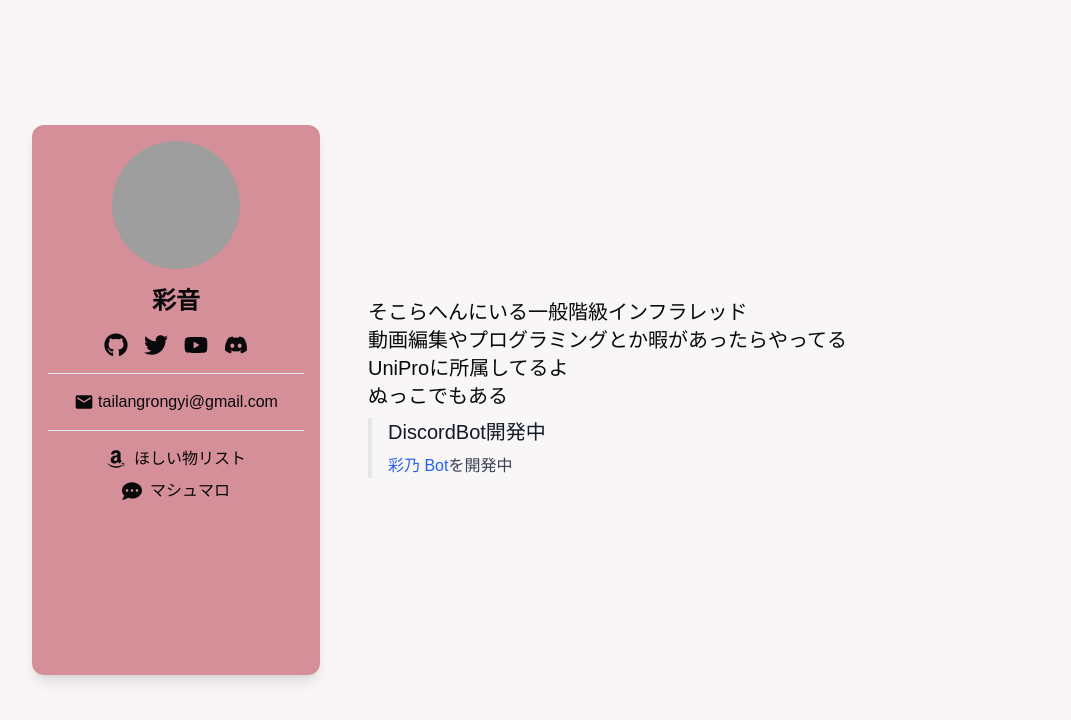
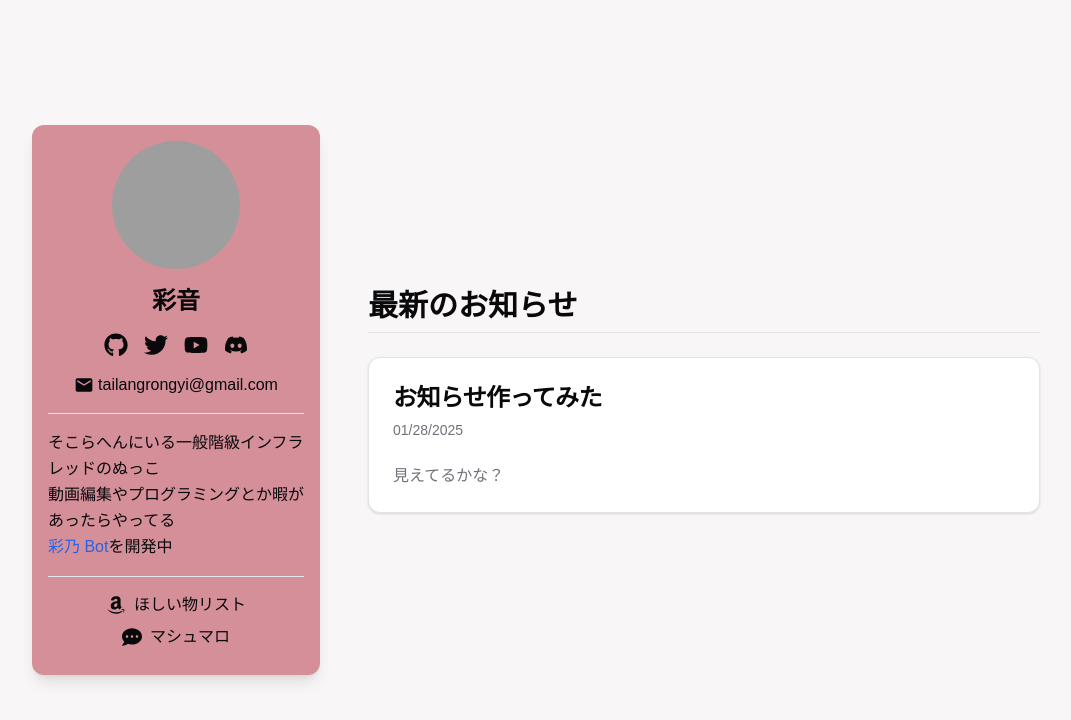
Before and after one commit to ayane0857/ayane-official-site, a Next.js app: page / in a window 1280 px wide. Shown: the top 720 px of the page, without its empty margins (0-1071 px from the left). Built offline with nearby package versions, Linux system fonts and the light colour scheme; grey boxes are pictures that could not be loaded; a web font is replaced by a local one.

Commit message:
create news

```diff
--- /dev/null
+++ b/app/news/1/page.tsx
@@ -0,0 +1,24 @@
+import Link from "next/link";
+
+export default function Home() {
+  return (
+    <div className="min-h-screen bg-background">
+      <header className="border-b">
+        <div className="container mx-auto px-4 py-4 flex justify-between items-center">
+          <Link href="/" className="text-primary hover:underline">
+            /home/1
+          </Link>
+          <h1 className="text-2xl font-bold text-center flex-grow">
+            お知らせ作ってみた
+          </h1>
+          <div className="text-sm text-muted-foreground">01/28/2025</div>
+        </div>
+      </header>
+      <main className="container mx-auto px-4 py-8">
+        <article className="prose dark:prose-invert mx-auto">
+          <p>いえーいみってる～？</p>
+        </article>
+      </main>
+    </div>
+  );
+}
--- /dev/null
+++ b/app/news/page.tsx
@@ -0,0 +1,10 @@
+import React from "react";
+export default function Home() {
+  return (
+    <p>
+      何もないよ、作るのだるいもん。
+      <br />
+      サボりだって？あ？ちょっとこっちこようか
+    </p>
+  );
+}
--- a/app/page.tsx
+++ b/app/page.tsx
@@ -1,6 +1,7 @@
 import React from "react";
 import Image from "next/image";
-import { Card } from "@/components/ui/card";
+import { Card, CardContent, CardHeader, CardTitle } from "@/components/ui/card";
+import Link from "next/link";
 import {
   FaGithub,
   FaTwitter,
@@ -10,7 +11,21 @@ import {
   FaCommentDots,
 } from "react-icons/fa";
 import { MdEmail } from "react-icons/md";
+interface NewsItem {
+  title: string;
+  date: string;
+  link: string;
+  description: string;
+}
 
+const newsItems: NewsItem[] = [
+  {
+    title: "お知らせ作ってみた",
+    date: "01/28/2025",
+    link: "/news/1",
+    description: "見えてるかな？",
+  },
+];
 export default function Home() {
   return (
     <div className="flex flex-col md:flex-row min-h-screen w-full bg-[#F9F6F7] p-4 md:p-8">
@@ -57,7 +72,6 @@ export default function Home() {
                 <FaDiscord className="w-5 h-5 md:w-6 md:h-6" />
               </a>
             </div>
-            <div className="w-full h-px bg-slate-200" />
             <div className="flex items-center space-x-2">
               <a
                 href="mailto:tailangrongyi@gmail.com"
@@ -67,6 +81,20 @@ export default function Home() {
                 <span className="break-all">tailangrongyi@gmail.com</span>
               </a>
             </div>
+            <div className="w-full h-px bg-slate-200" />
+            <p className="text-ml leading-relaxed">
+              そこらへんにいる一般階級インフラレッドのぬっこ
+              <br />
+              動画編集やプログラミングとか暇があったらやってる
+              <br />
+              <a
+                href="https://ayano.uniproject.jp"
+                className="text-blue-600 hover:underline"
+              >
+                彩乃 Bot
+              </a>
+              を開発中
+            </p>
             <div className="w-full h-px bg-slate-200" />
             <div className="flex flex-col space-y-2 w-full items-center">
               <a
@@ -93,37 +121,28 @@ export default function Home() {
       </div>
 
       <div className="w-full md:w-[calc(100%-16rem)] lg:w-[calc(100%-18rem)] flex items-center justify-start p-4 md:p-12">
-        <div className="max-w-2xl">
-          <p className="text-lg md:text-xl leading-relaxed">
-            そこらへんにいる一般階級インフラレッド
-            <br />
-            動画編集やプログラミングとか暇があったらやってる
-            <br />
-            UniProに所属してるよ
-            <br />
-            ぬっこでもある
-          </p>
-          <div className="h-2"></div>
+        <div className="max-w-2xl w-full">
+          <h1 className="text-3xl font-bold mb-6 pb-2 border-b">
+            最新のお知らせ
+          </h1>
           <div className="space-y-6">
-            <div className="space-y-4">
-              <div className="border-l-4 border-gray-200 pl-4">
-                <h3 className="text-xl font-medium text-gray-900 mb-2">
-                  DiscordBot開発中
-                </h3>
-                <ul className="space-y-1">
-                  <li className="text-gray-700">
-                    <a
-                      href="https://ayano.uniproject.jp"
-                      className="text-blue-600 hover:underline"
-                    >
-                      彩乃 Bot
-                    </a>
-                    を開発中
-                  </li>
-                </ul>
-              </div>
-            </div>
-            <br />
+            {newsItems.map((item, index) => (
+              <Card key={index} className="border-t border-b">
+                <Link href={item.link}>
+                  <CardHeader>
+                    <CardTitle className="text-2xl font-semibold">
+                      {item.title}
+                    </CardTitle>
+                    <span className="text-sm text-muted-foreground">
+                      {item.date}
+                    </span>
+                  </CardHeader>
+                  <CardContent>
+                    <p className="text-muted-foreground">{item.description}</p>
+                  </CardContent>
+                </Link>
+              </Card>
+            ))}
           </div>
         </div>
       </div>
```
